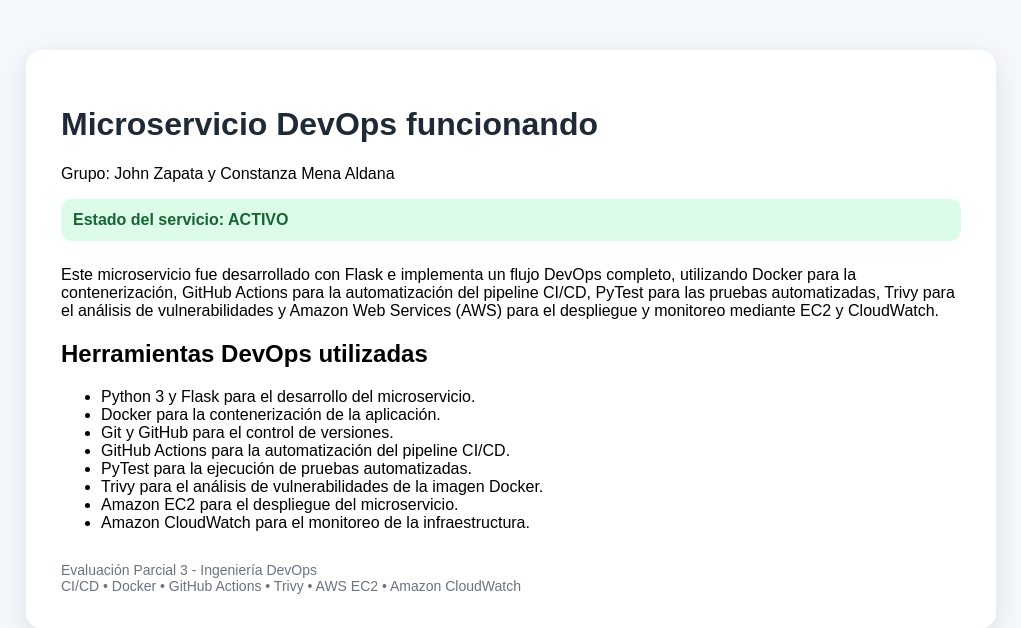
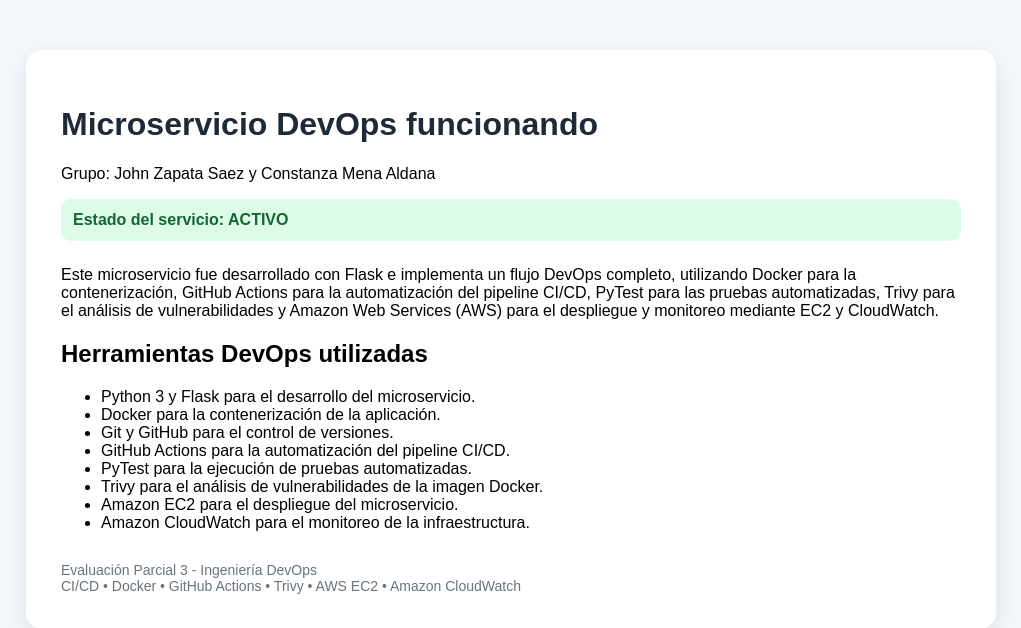
Before and after one commit to Cony190416/microservicio-devops, a Flask app: page / in a window 1280 px wide. Shown: the top 628 px of the page, without its empty margins (129-1150 px from the left). Run offline with Flask 3, Linux system fonts and the light colour scheme.

Commit message:
feat:pruebas

```diff
--- a/templates/index.html
+++ b/templates/index.html
@@ -64,8 +64,7 @@
 <div class="container">
     <h1>Microservicio DevOps funcionando</h1>
 
-    <p>Grupo: John Zapata y Constanza Mena Aldana</p>
-
+    <p>Grupo: John Zapata Saez y Constanza Mena Aldana
     <div class="status">
         Estado del servicio: ACTIVO
     </div>
```
